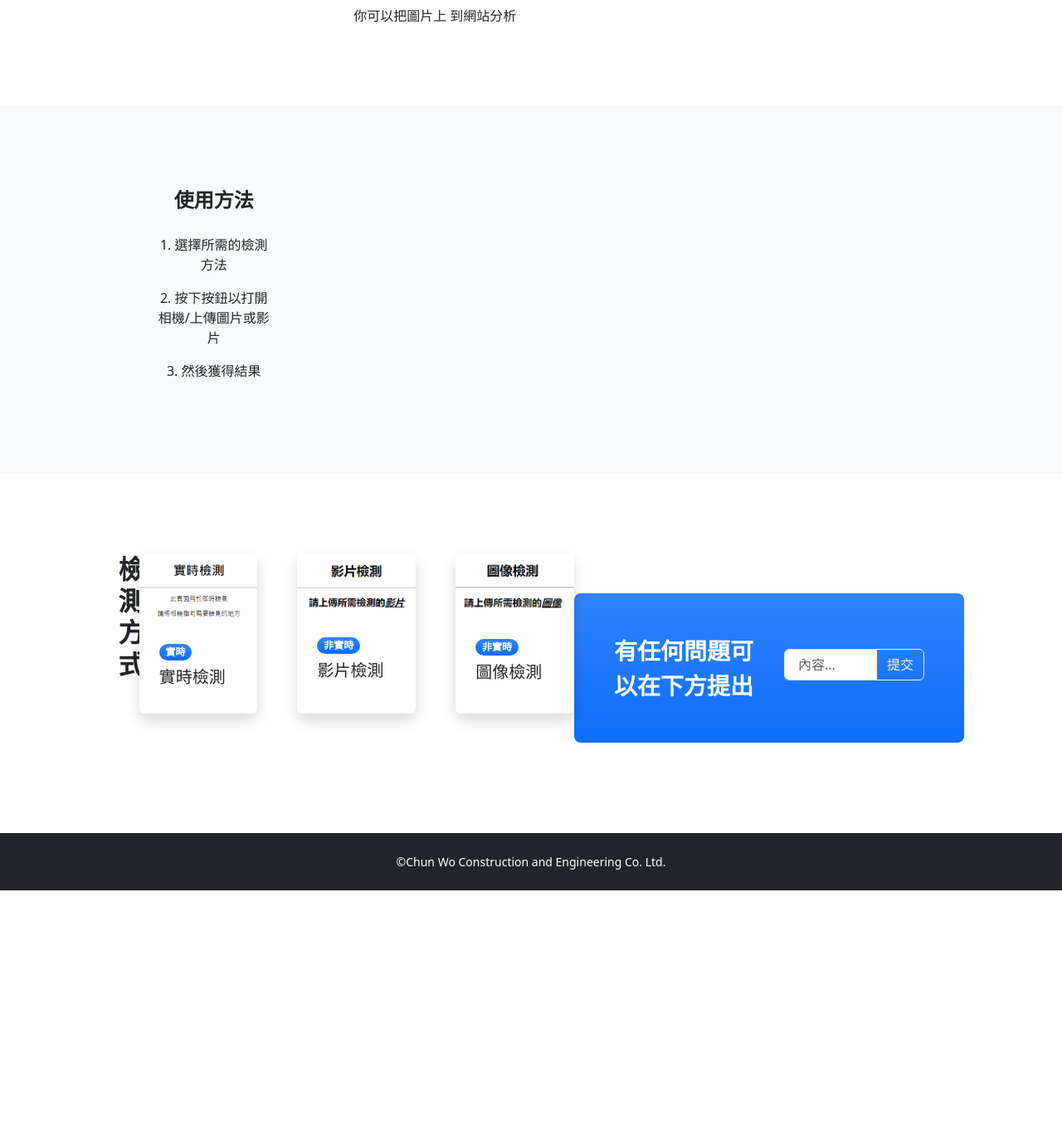
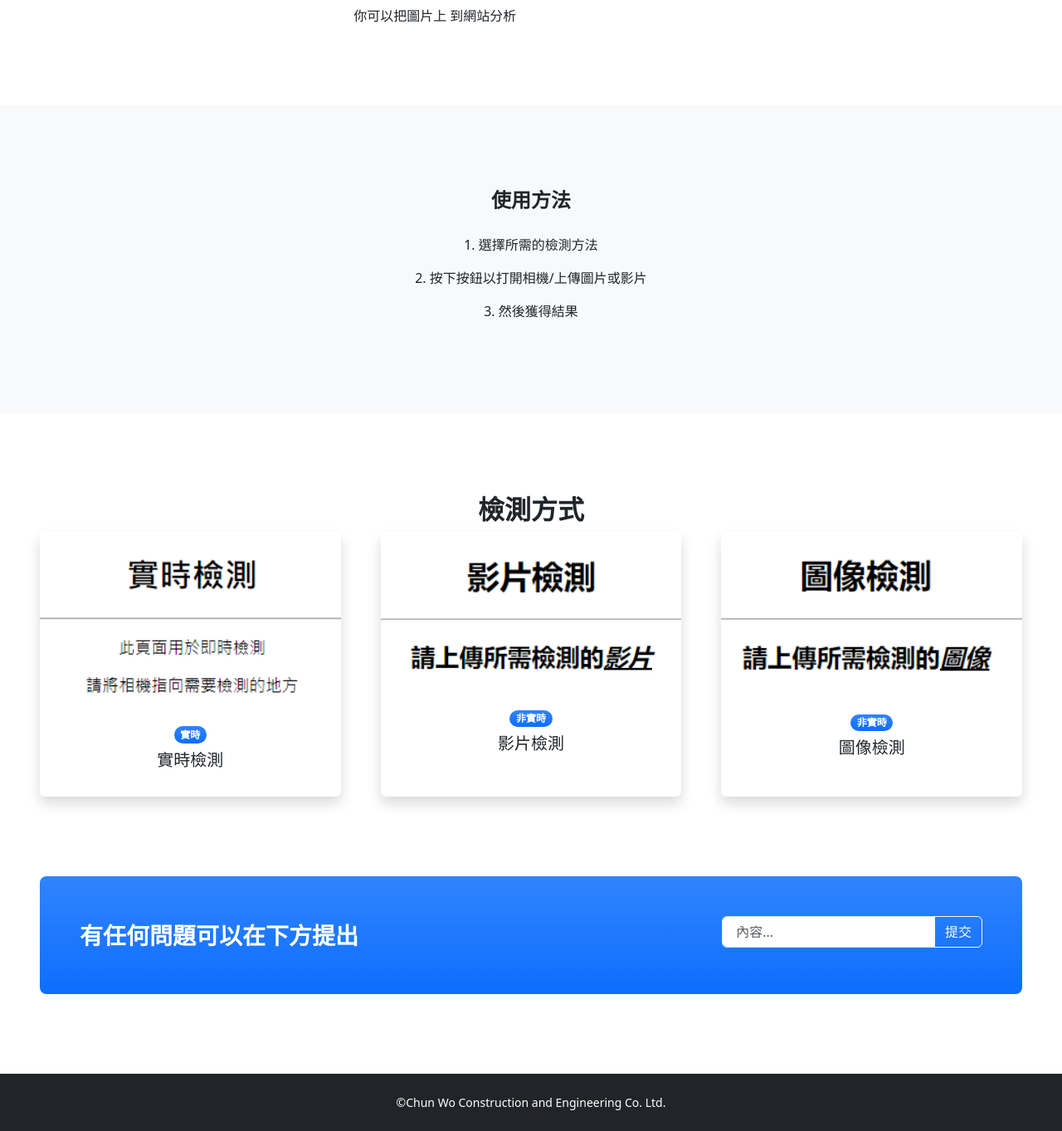
Before and after one commit to printEricLee/IA_Project, a Flask app: page / in a window 1280 px wide. Shown: the part 926-2289 px from the top of the page at 83% size. Before the commit the page ends 1999 px from the top, so only its background shows below. Run offline with Flask 3, Linux system fonts and the light colour scheme; some libraries are stand-ins or nearby versions; some web fonts are replaced.

Commit message:
Update index.html

```diff
--- a/app/templates/index.html
+++ b/app/templates/index.html
@@ -16,7 +16,8 @@
 	<link rel="preconnect" href="https://fonts.googleapis.com" />
 	<link rel="preconnect" href="https://fonts.gstatic.com" crossorigin />
 	<link href="https://fonts.googleapis.com/css2?family=Madimi+One&display=swap" rel="stylesheet" />
-	<link rel="stylesheet" ref="https://fonts.googleapis.com/css2?family=Material+Symbols+Outlined:opsz,wght,FILL,GRAD@24,400,0,0" />
+	<link rel="stylesheet"
+		ref="https://fonts.googleapis.com/css2?family=Material+Symbols+Outlined:opsz,wght,FILL,GRAD@24,400,0,0" />
 
 	<!-- Bootstrap -->
 	<link href="https://cdn.jsdelivr.net/npm/bootstrap@5.3.3/dist/css/bootstrap.min.css" rel="stylesheet" />
@@ -92,7 +93,7 @@
 		</section>
 		<!-- Testimonial section-->
 		<div class="py-5 bg-light">
-			<div class="container px-5 my-5">
+			<div class="text-center px-5 my-5">
 				<div class="row gx-5 justify-content-center">
 					<div class="col-lg-10 col-xl-7">
 						<div class="text-center">
@@ -109,7 +110,7 @@
 		</div>
 		<!-- Blog preview section-->
 		<section class="py-5">
-			<div class="container px-5 my-5">
+			<div class="text-center px-5 my-5">
 				<div class="row gx-5 justify-content-center">
 					<div class="col-lg-8 col-xl-6">
 						<div class="text-center">
```
